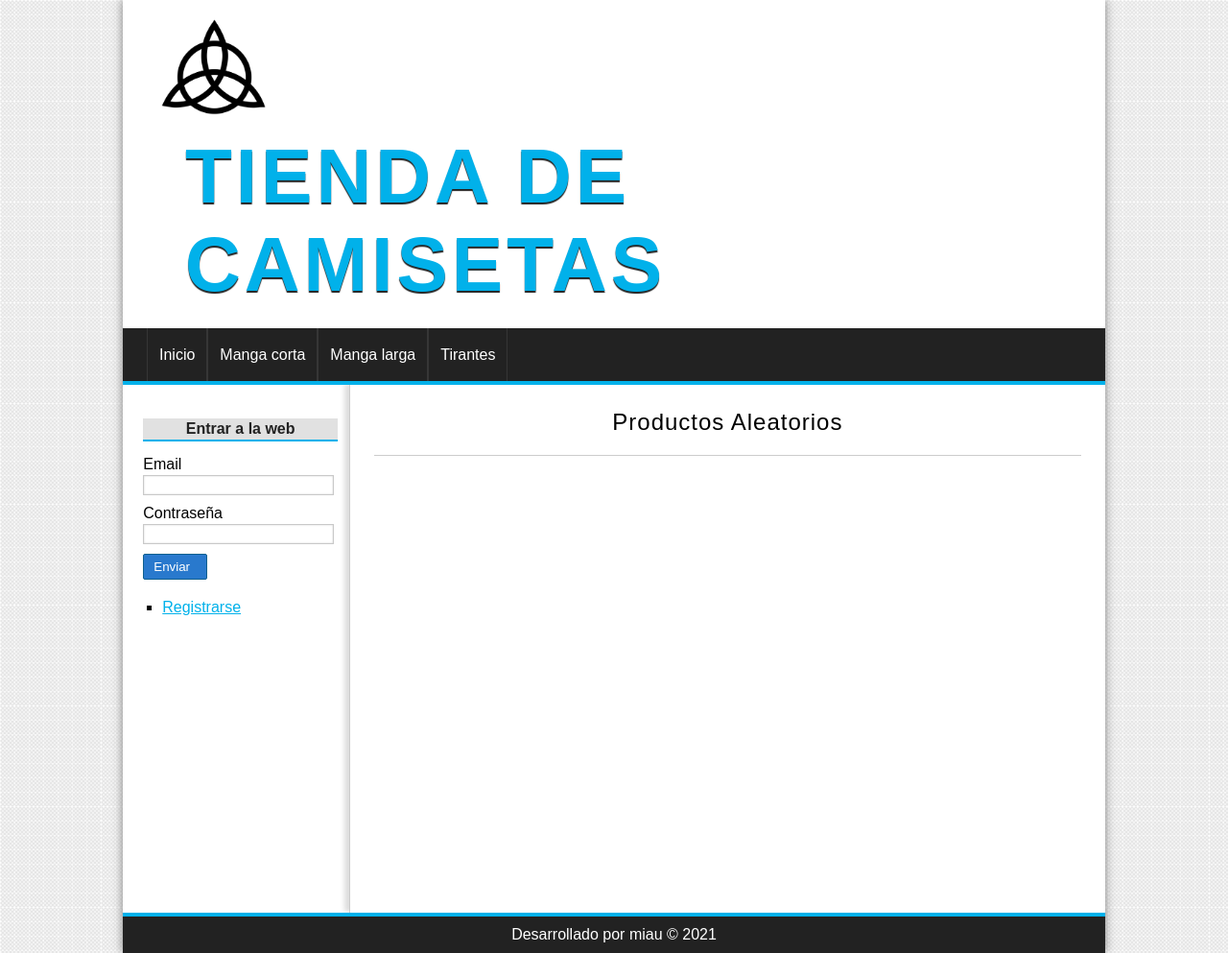
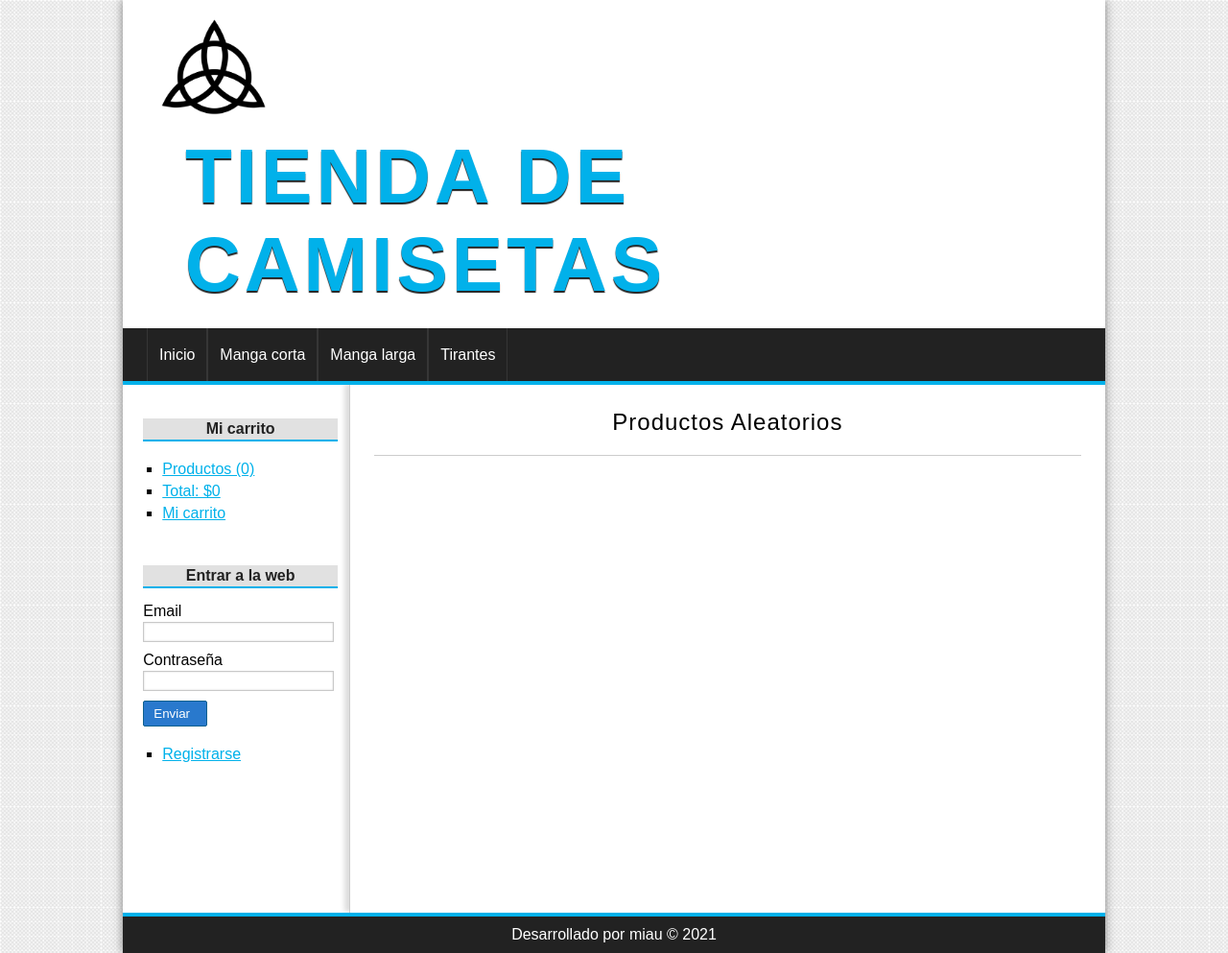
Before and after one commit to ceronk/STORE-MVC, a PHP site: page /UDEMY/ in a window 1280 px wide. Shown: the whole page at 96% size. Run offline with PHP 8.4, Linux system fonts and the light colour scheme; data comes from the database, SQL or seed files in the repository; data that the repository does not hold is empty.

Commit message:
Update sidebar.php

```diff
--- a/VIEWS/LAYOUT/sidebar.php
+++ b/VIEWS/LAYOUT/sidebar.php
@@ -1,12 +1,20 @@
 <!-- BARRA LATERAL -->
 <aside id="lateral">
+
+    <div id="carrito" class="block_aside">
+
+    <h3>Mi carrito</h3>
+    <ul>
+    <?php $item = Utils::statsCarrito();?>
+    <li><a href="<?=base_url?>carrito/index">Productos (<?=$item['count'];?>)</a></li>
+    <li><a href="<?=base_url?>carrito/index">Total: $<?=$item['total'];?></a></li>
+    <li><a href="<?=base_url?>carrito/index">Mi carrito</a></li>
+    </ul>
+    </div>
+
     <div id="login" class="block_aside">
 
         <?php if (!isset($_SESSION['identity'])) : ?>
-
-
-
-
 
             <h3>Entrar a la web</h3>
             <form action="<?= base_url ?>usuario/login" method="post">
@@ -27,7 +35,6 @@
                 <li><a href="<?=base_url?>">Gestionar pedidos</a></li>
             <?php endif; ?>
 
-
             <?php if (isset($_SESSION['identity'])) : ?>
                 <li><a href="#">Mis pedidos</a></li>
                 <li><a href="<?= base_url?>/usuario/logout">cerrar sesión</a></li>
@@ -36,12 +43,8 @@
             <?php endif; ?>
 
         </ul>
-
-
     </div>
 </aside>
 
-
-
 <!-- CONTENIDO CENTRAL  -->
 <div id="central">
```
